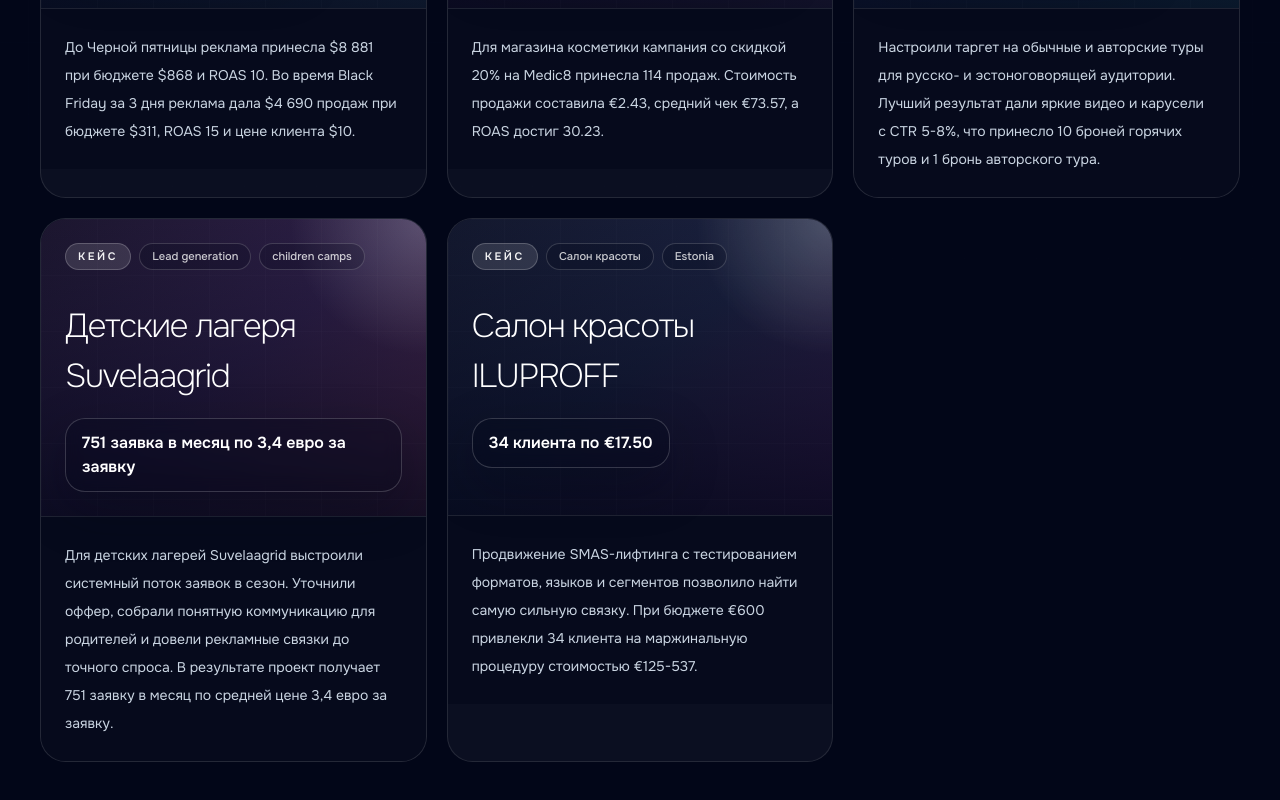
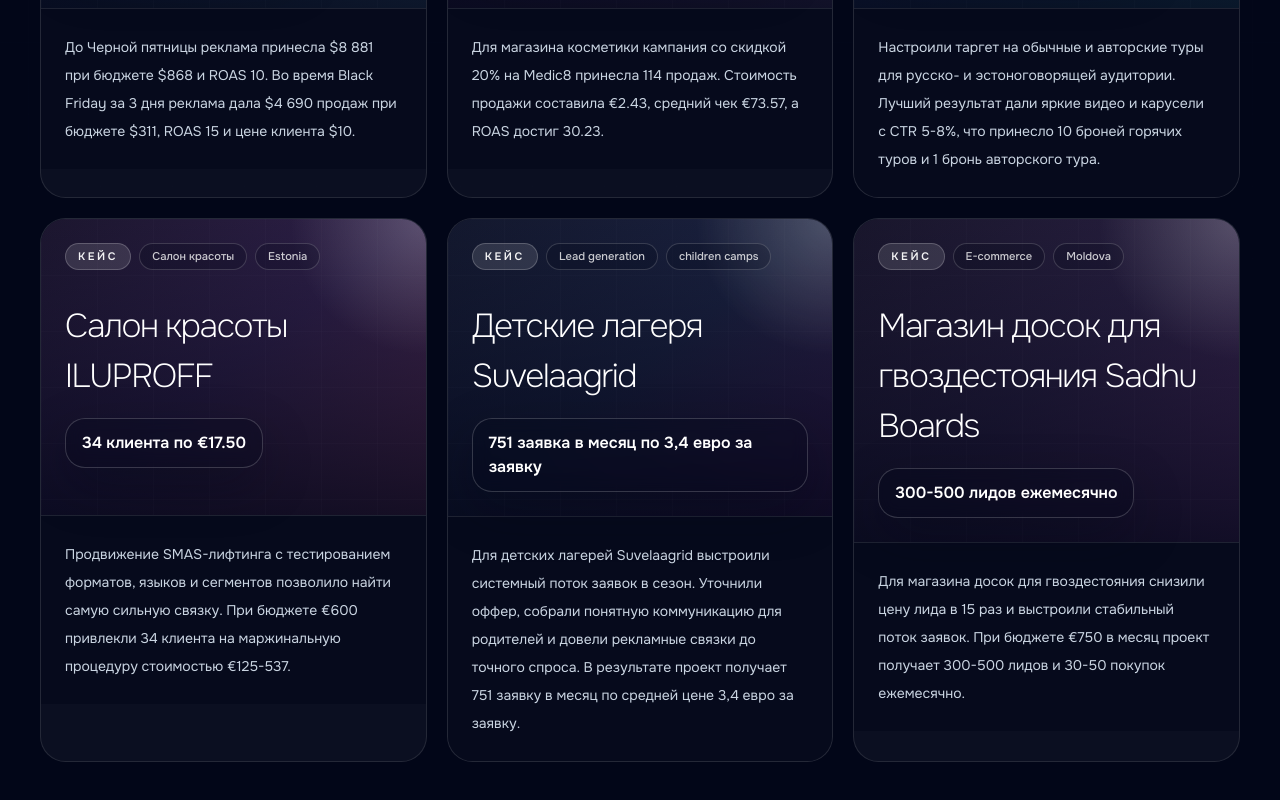
Before and after one commit to ignatevako-ko/site, a Next.js app: page /cases in a window 1280 px wide. Shown: the part 1318-2118 px from the top of the page. Built offline with nearby package versions, Linux system fonts and the light colour scheme.

Commit message:
Show all cases on cases page

```diff
--- a/src/app/cases/page.tsx
+++ b/src/app/cases/page.tsx
@@ -145,10 +145,7 @@
 
   const content = siteContent[language];
   const copy = casesPageCopy[language];
-  const casesForGrid =
-    content.cases.length > 6
-      ? [...content.cases.slice(0, 5), content.cases[6], content.cases[5]]
-      : content.cases;
+  const casesForGrid = content.cases;
 
   return (
     <main className="relative min-h-screen overflow-hidden bg-slate-950 text-white">
```
